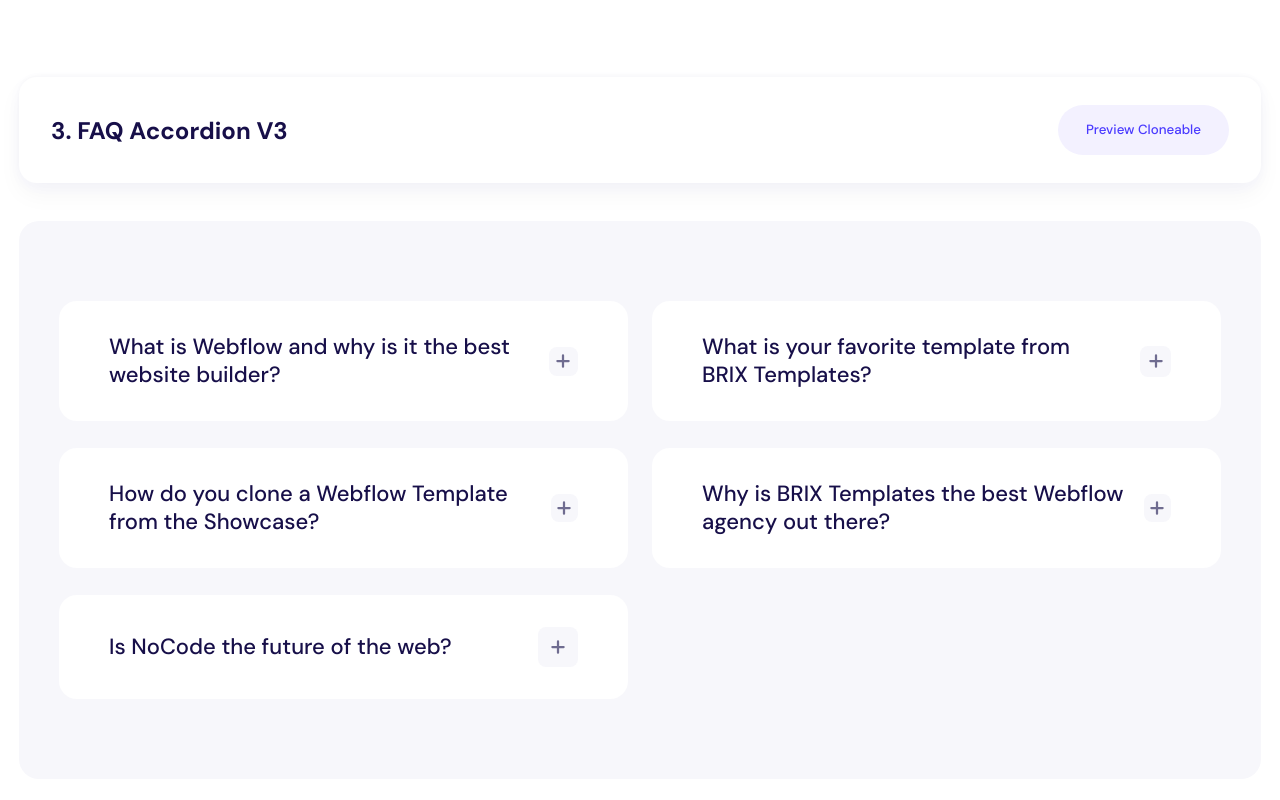
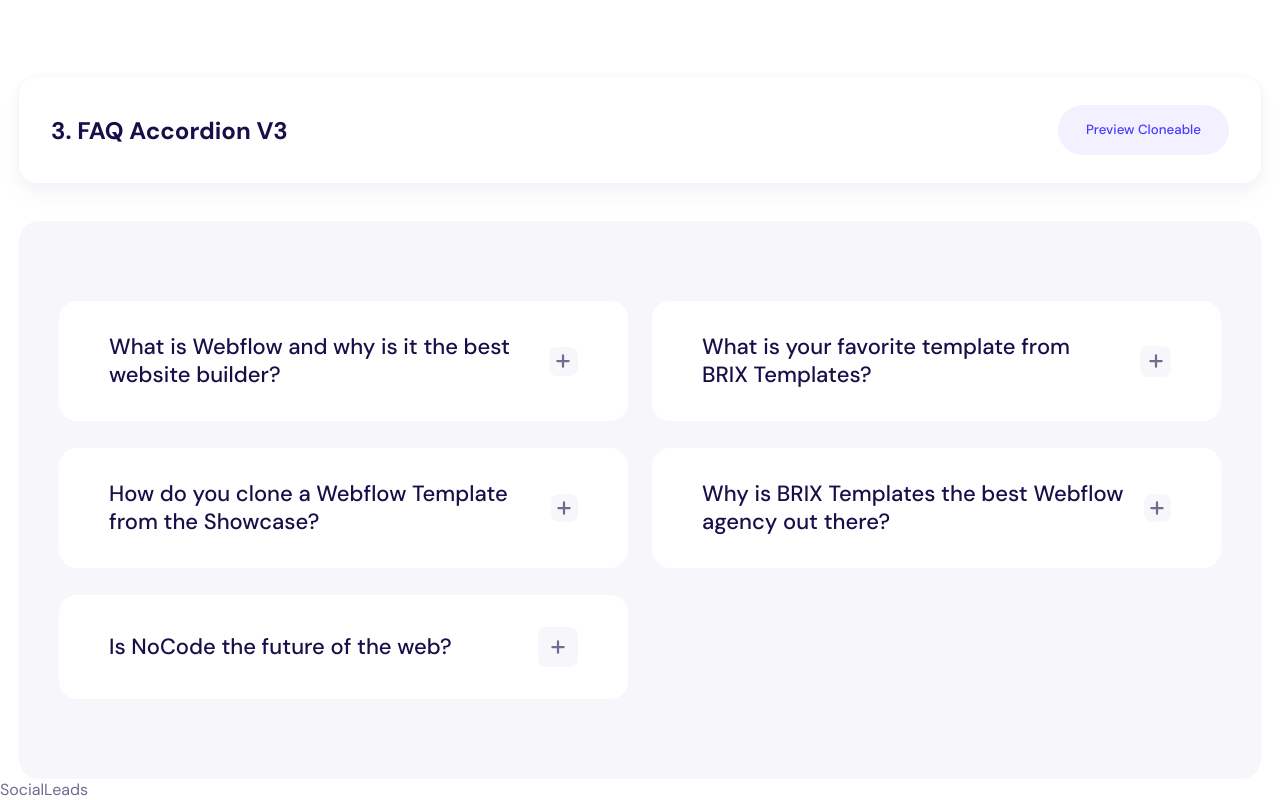
Before and after one commit to KayloPortal/Three-Faq-Accordions, a React (Vite) app: page / in a window 1280 px wide. Shown: the part 3264-4064 px from the top of the page. Before the commit the page ends 4043 px from the top, so only its background shows below. Built offline with nearby package versions, Linux system fonts and the light colour scheme.

Commit message:
updated/ App.js for adding SocialLeads component and footer tag

```diff
--- a/src/App.jsx
+++ b/src/App.jsx
@@ -4,6 +4,7 @@
 import SubmittedEmailsProvider from "./contexts/submitedEmails";
 import FaqSecond from "./components/Sections/FaqSecond/FaqSecond"
 import FaqThird from "./components/Sections/FaqThird/FaqThird"
+import SocialLeads from "./components/Sections/SocialLeads/SocialLeads"
 import "./App.css"
 
 function App() {
@@ -18,6 +19,9 @@
         <FaqSecond />
         <FaqThird />
       </main>
+      <footer>
+        <SocialLeads />
+      </footer>
     </SubmittedEmailsProvider>
   );
 }
```
